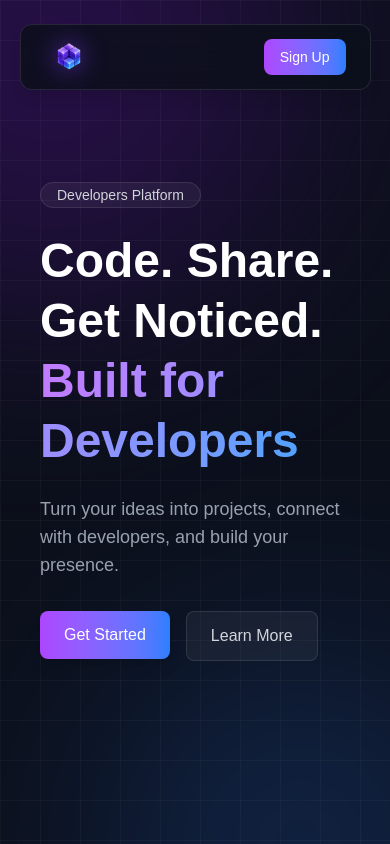
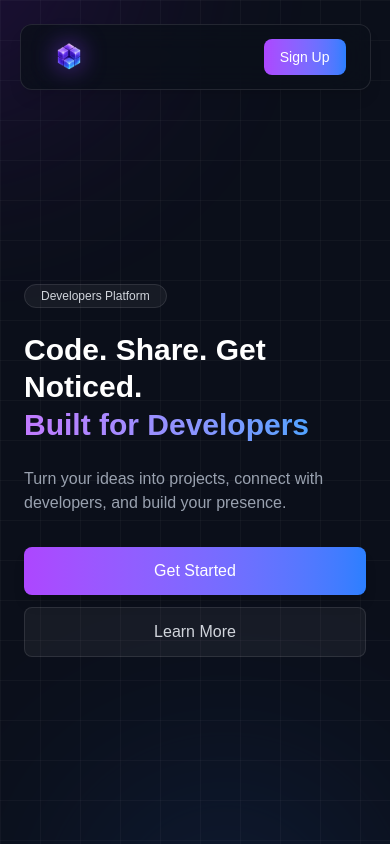
Before and after one commit to devspark-2501/DevCollab-Website, a Next.js app in the folder front-end/: page / in a window 390 px wide. Shown: the top 844 px of the page. Built offline with nearby package versions, Linux system fonts and the light colour scheme; no server answers; the database is empty.

Commit message:
Home Page made Responsive

```diff
--- a/front-end/app/page.js
+++ b/front-end/app/page.js
@@ -3,10 +3,6 @@ import Link from "next/link";
 import { usePathname } from "next/navigation";
 import Hero_Section_One from "./Components/layout/Hero-Section-one";
 import { NavBar } from "./Components/layout/NavBar";
-
-// export const metadata = {
-//   title: "Dev Collab | Home"
-// };
 
 export default function Home() {
   const pathname = usePathname();
@@ -20,39 +16,39 @@ export default function Home() {
       <div className="min-h-screen flex items-center justify-start relative">
 
         {/* Glow */}
-        <div className="absolute top-[-200px] left-[-200px] w-[500px] h-[500px] bg-purple-600 opacity-20 blur-[120px] rounded-full"></div>
-        <div className="absolute bottom-[-200px] left-[100px] w-[400px] h-[400px] bg-blue-500 opacity-20 blur-[120px] rounded-full"></div>
+        <div className="absolute top-[-200px] left-[-200px] w-[300px] h-[300px] sm:w-[500px] sm:h-[500px] bg-purple-600 opacity-20 blur-[120px] rounded-full"></div>
+        <div className="absolute bottom-[-200px] left-[100px] w-[250px] h-[250px] sm:w-[400px] sm:h-[400px] bg-blue-500 opacity-20 blur-[120px] rounded-full"></div>
 
         {/* Grid */}
         <div className="absolute inset-0 bg-[linear-gradient(rgba(255,255,255,0.03)_1px,transparent_1px),linear-gradient(90deg,rgba(255,255,255,0.03)_1px,transparent_1px)] bg-[size:40px_40px]"></div>
 
         {/* Content */}
-        <div className="relative z-10 max-w-2xl px-10">
+        <div className="relative z-10 max-w-2xl px-6 sm:px-10 pt-24 sm:pt-0">
 
           <div className="mb-6">
-            <span className="px-4 py-1 text-sm rounded-full bg-white/5 text-gray-300 border border-white/10 backdrop-blur">
+            <span className="px-4 py-1 text-xs sm:text-sm rounded-full bg-white/5 text-gray-300 border border-white/10 backdrop-blur">
               Developers Platform
             </span>
           </div>
 
-          <h1 className="text-5xl font-bold leading-tight text-white">
+          <h1 className="text-3xl sm:text-5xl font-bold leading-tight text-white">
             Code. Share. Get Noticed.<br />
             <span className="bg-gradient-to-r from-purple-400 to-blue-400 text-transparent bg-clip-text">
               Built for Developers
             </span>
           </h1>
 
-          <p className="mt-6 text-gray-400 text-lg max-w-lg">
+          <p className="mt-6 text-gray-400 text-base sm:text-lg max-w-lg">
             Turn your ideas into projects, connect with developers, and build your presence.
           </p>
 
-          <div className="mt-8 flex gap-4">
+          <div className="mt-8 flex flex-col sm:flex-row gap-3 sm:gap-4">
             <Link href="/sign-up">
-              <button className="px-6 py-3 rounded-lg bg-gradient-to-r from-purple-500 to-blue-500 text-white font-medium shadow-lg hover:opacity-90 transition">
+              <button className="w-full sm:w-auto px-6 py-3 rounded-lg bg-gradient-to-r from-purple-500 to-blue-500 text-white font-medium shadow-lg hover:opacity-90 transition">
                 Get Started
               </button>
             </Link>
-            <button className="px-6 py-3 rounded-lg bg-white/5 border border-white/10 text-gray-300 hover:bg-white/10 transition">
+            <button className="w-full sm:w-auto px-6 py-3 rounded-lg bg-white/5 border border-white/10 text-gray-300 hover:bg-white/10 transition">
               Learn More
             </button>
           </div>
```
